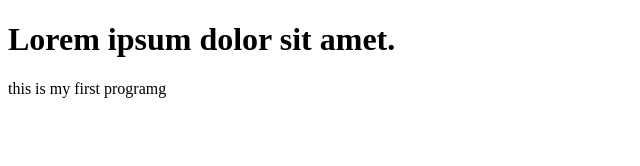
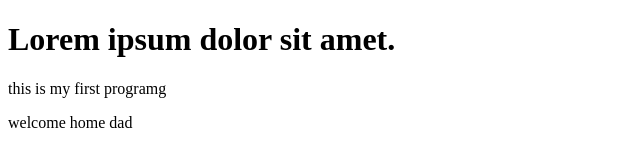
Before and after one commit to lukadeng/first_html, a plain HTML site: page index.html in a window 1280 px wide. Shown: the whole page, without its empty margins (0-640 px from the left). Drawn offline with Linux system fonts and the light colour scheme.

Commit message:
second pragraph added

```diff
--- a/index.html
+++ b/index.html
@@ -9,5 +9,6 @@
   <body>
     <h1>Lorem ipsum dolor sit amet.</h1>
     <p>this is my first programg</p>
+    <p>welcome home dad</p>
   </body>
 </html>
```
